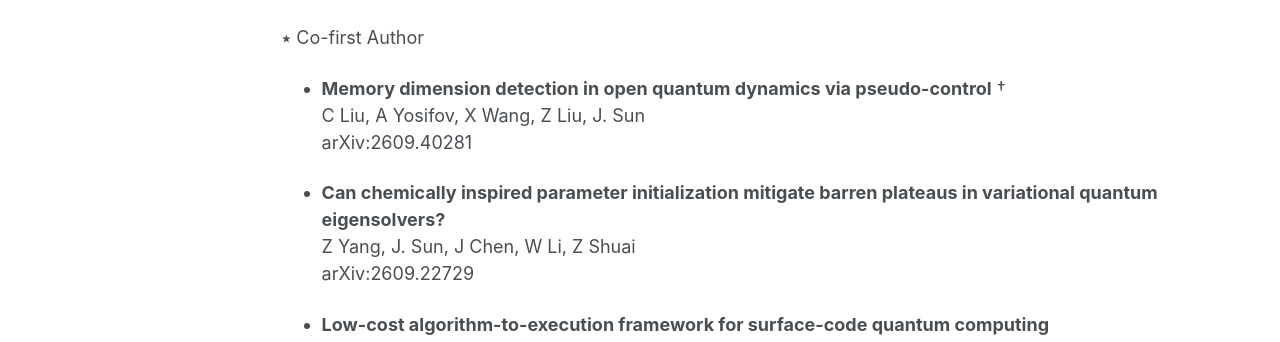
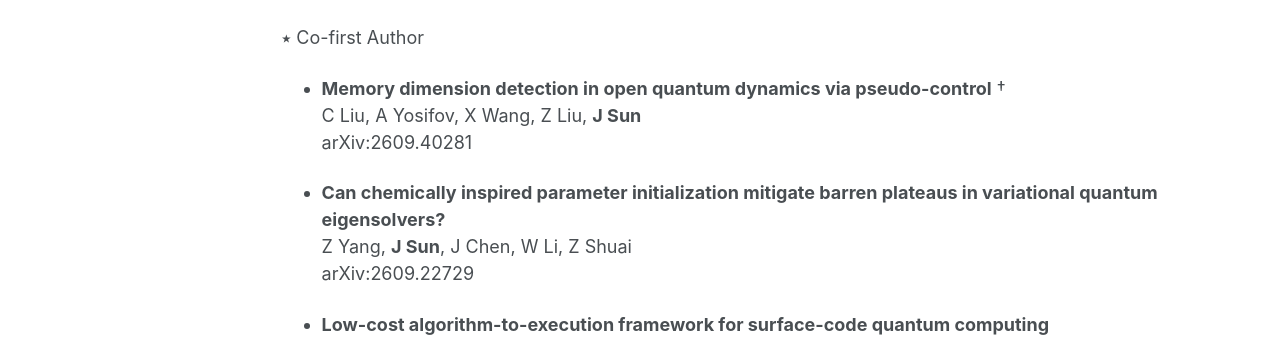
Before and after one commit to jinzhao-sun/jinzhao-sun.github.io, a Jekyll site: the page built from _pages/publications.md, in a window 1280 px wide and 900 px high. Shown: the part 320-662 px from the top of the window. Built offline with Jekyll 4.4.1, drawn with Linux system fonts in a browser that asks for light colours.

```diff
--- a/_pages/publications.md
+++ b/_pages/publications.md
@@ -21,11 +21,11 @@ Find descriptions of my research works under **[Research](research.md)**.
 ⭑ Co-first Author
 
 - **Memory dimension detection in open quantum dynamics via pseudo-control** †<br>
-  C Liu, A Yosifov, X Wang, Z Liu, J. Sun<br>
+  C Liu, A Yosifov, X Wang, Z Liu, **J Sun**<br>
   arXiv:2609.40281
 
 - **Can chemically inspired parameter initialization mitigate barren plateaus in variational quantum eigensolvers?** <br>
-  Z Yang, J. Sun, J Chen, W Li, Z Shuai<br>
+  Z Yang, **J Sun**, J Chen, W Li, Z Shuai<br>
   arXiv:2609.22729<br>
 
 
```
